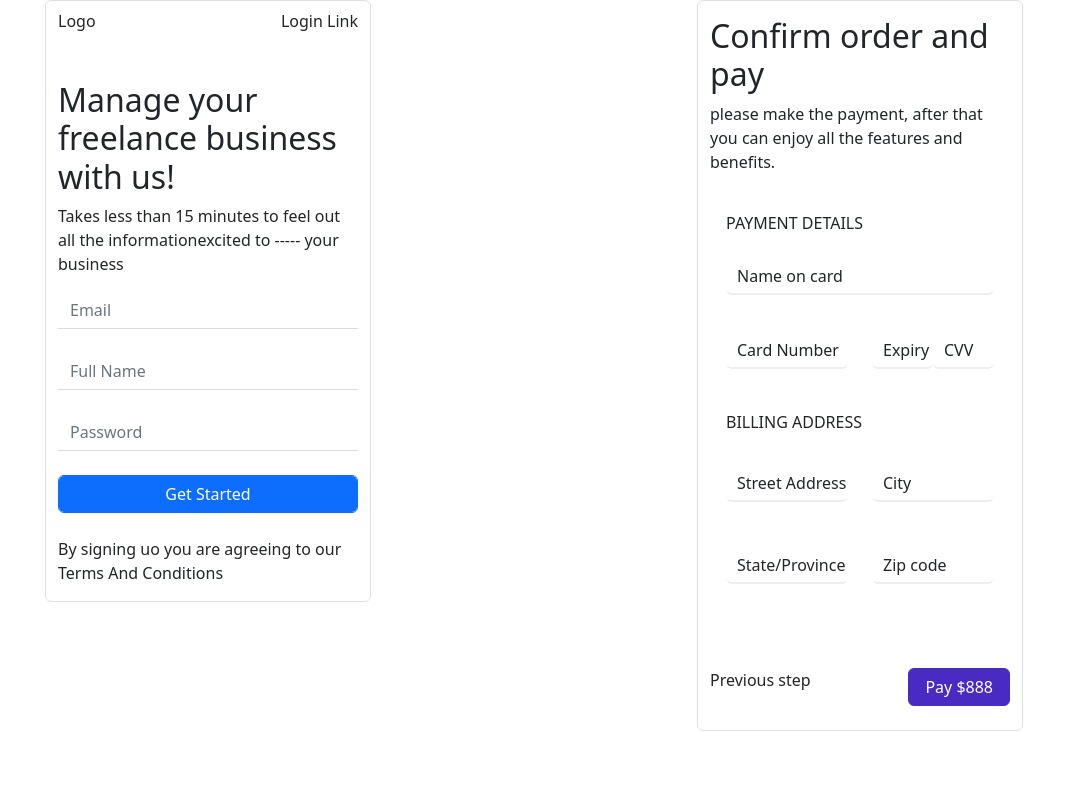
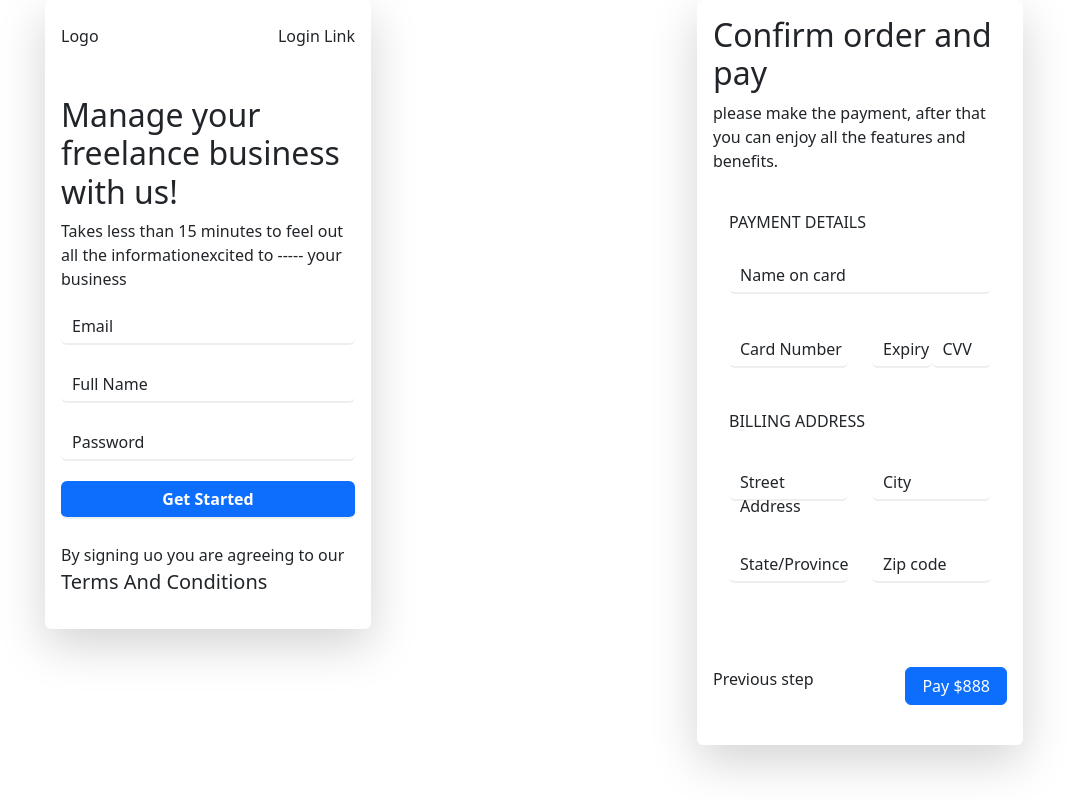
Before and after one commit to Rajwardhan58/payment-module, an Angular app in the folder frontend/payment_module/: page / in a window 1280 px wide. Shown: the whole page, without its empty margins (106-1173 px from the left). Built offline with nearby package versions, Linux system fonts and the light colour scheme.

Commit message:
add shadow for card

```diff
--- a/frontend/payment_module/src/app/login/login.component.css
+++ b/frontend/payment_module/src/app/login/login.component.css
@@ -1,21 +1,111 @@
-html {
-    /* for demo purposes only */
-    margin: 2em;
+body {
+
+    background-color: #eee;
 }
 
-input,
-select.form-control {
-    background: transparent;
+.container {}
+
+
+
+.card {
     border: none;
-    border-bottom: 1px solid #00000023;
-    -webkit-box-shadow: none;
-    box-shadow: none;
-    border-radius: 0;
 }
 
-input:focus,
-select.form-control:focus {
-    -webkit-box-shadow: none;
-    border-bottom: 1px solid #7f07fe;
+.form-control {
+    border-bottom: 2px solid #eee !important;
+    border: none;
+    font-weight: 600
+}
+
+.form-control:focus {
+    color: #495057;
+    background-color: #fff;
+    border-color: #8bbafe;
+    outline: 0;
     box-shadow: none;
+    border-radius: 0px;
+    border-bottom: 2px solid blue !important;
 }
+
+
+
+.inputbox {
+    position: relative;
+    margin-bottom: 20px;
+    width: 100%
+}
+
+.inputbox span {
+    position: absolute;
+    top: 7px;
+    left: 11px;
+    transition: 0.5s
+}
+
+.inputbox i {
+    position: absolute;
+    top: 13px;
+    right: 8px;
+    transition: 0.5s;
+    color: #3F51B5
+}
+
+input::-webkit-outer-spin-button,
+input::-webkit-inner-spin-button {
+    -webkit-appearance: none;
+    margin: 0
+}
+
+.inputbox input:focus~span {
+    transform: translateX(-0px) translateY(-15px);
+    font-size: 12px
+}
+
+.inputbox input:valid~span {
+    transform: translateX(-0px) translateY(-15px);
+    font-size: 12px
+}
+
+.card-blue {
+
+    background-color: #492bc4;
+}
+
+.hightlight {
+
+    background-color: #5737d9;
+    padding: 10px;
+    border-radius: 10px;
+    margin-top: 15px;
+    font-size: 14px;
+}
+
+.yellow {
+
+    color: #fdcc49;
+}
+
+.decoration {
+
+    text-decoration: none;
+    font-size: 14px;
+}
+
+.btn-success {
+    color: #fff;
+    background-color: #492bc4;
+    border-color: #492bc4;
+}
+
+.btn-success:hover {
+    color: #fff;
+    background-color: #492bc4;
+    border-color: #492bc4;
+}
+
+
+.decoration:hover {
+
+    text-decoration: none;
+    color: #fdcc49;
+}
--- a/frontend/payment_module/src/app/login/login.component.html
+++ b/frontend/payment_module/src/app/login/login.component.html
@@ -1,4 +1,4 @@
-<div class="container border rounded" style="width: 50%">
+<div class="container shadow-lg p-3 mb-5 bg-white rounded" style="width: 50%">
   <div>
     <div class="row mb-5 mt-2">
       <div class="col-6">Logo</div>
@@ -18,39 +18,39 @@
     method="post"
   >
     <!-- Email input -->
-    <div class="form-outline mb-4">
+    <div class="inputbox mt-3 mr-2">
       <input
         type="email"
-        id="form2Example1"
-        ngModel
         name="email"
+        ngmodel
         class="form-control"
-        placeholder="Email"
+        required="required"
       />
+      <i class="fa fa-credit-card"></i> <span>Email</span>
     </div>
 
     <!-- FullName input -->
-    <div class="form-outline mb-4">
+    <div class="inputbox mt-3 mr-2">
       <input
         type="text"
-        ngModel
         name="fullName"
-        id="form2Example1"
+        ngmodel
         class="form-control"
-        placeholder="Full Name"
+        required="required"
       />
+      <i class="fa fa-credit-card"></i> <span>Full Name</span>
     </div>
 
     <!-- Password input -->
-    <div class="form-outline mb-4">
+    <div class="inputbox mt-3 mr-2">
       <input
         type="password"
-        ngModel
         name="password"
-        id="form2Example2"
+        ngmodel
         class="form-control"
-        placeholder="Password"
+        required="required"
       />
+      <i class="fa fa-credit-card"></i> <span>Password</span>
     </div>
 
     <!-- Submit button -->
@@ -62,11 +62,7 @@
     <div class="text-left">
       <p class="m-0 p-0">By signing uo you are agreeing to our</p>
       <p>
-        <a
-          href="#!"
-          class="text-decoration-none text-dark font-weight-bold m-0 p-0"
-          >Terms And Conditions</a
-        >
+        <a href="#!" class="text-dark fs-5 text-decoration-none">Terms And Conditions</a>
       </p>
     </div>
   </form>
--- a/frontend/payment_module/src/app/payment/payment.component.css
+++ b/frontend/payment_module/src/app/payment/payment.component.css
@@ -2,10 +2,6 @@ body {
 
     background-color: #eee;
 }
-
-.container {}
-
-
 
 .card {
     border: none;
--- a/frontend/payment_module/src/app/payment/payment.component.html
+++ b/frontend/payment_module/src/app/payment/payment.component.html
@@ -1,4 +1,4 @@
-<div class="container pt-3 border rounded" style="width: 50%">
+<div class="container shadow-lg p-3 mb-5 bg-white rounded" style="width: 50%">
   <div class="mb-4">
     <h2>Confirm order and pay</h2>
     <span
@@ -119,7 +119,7 @@
       <div class="mt-4 mb-4 d-flex justify-content-between">
         <span>Previous step</span>
 
-        <button class="btn btn-success px-3">Pay $888</button>
+        <button class="btn btn-primary px-3">Pay $888</button>
       </div>
     </div>
 
```
Also changed, not shown: 1 other file (tests, documents, lock files or other folders).
